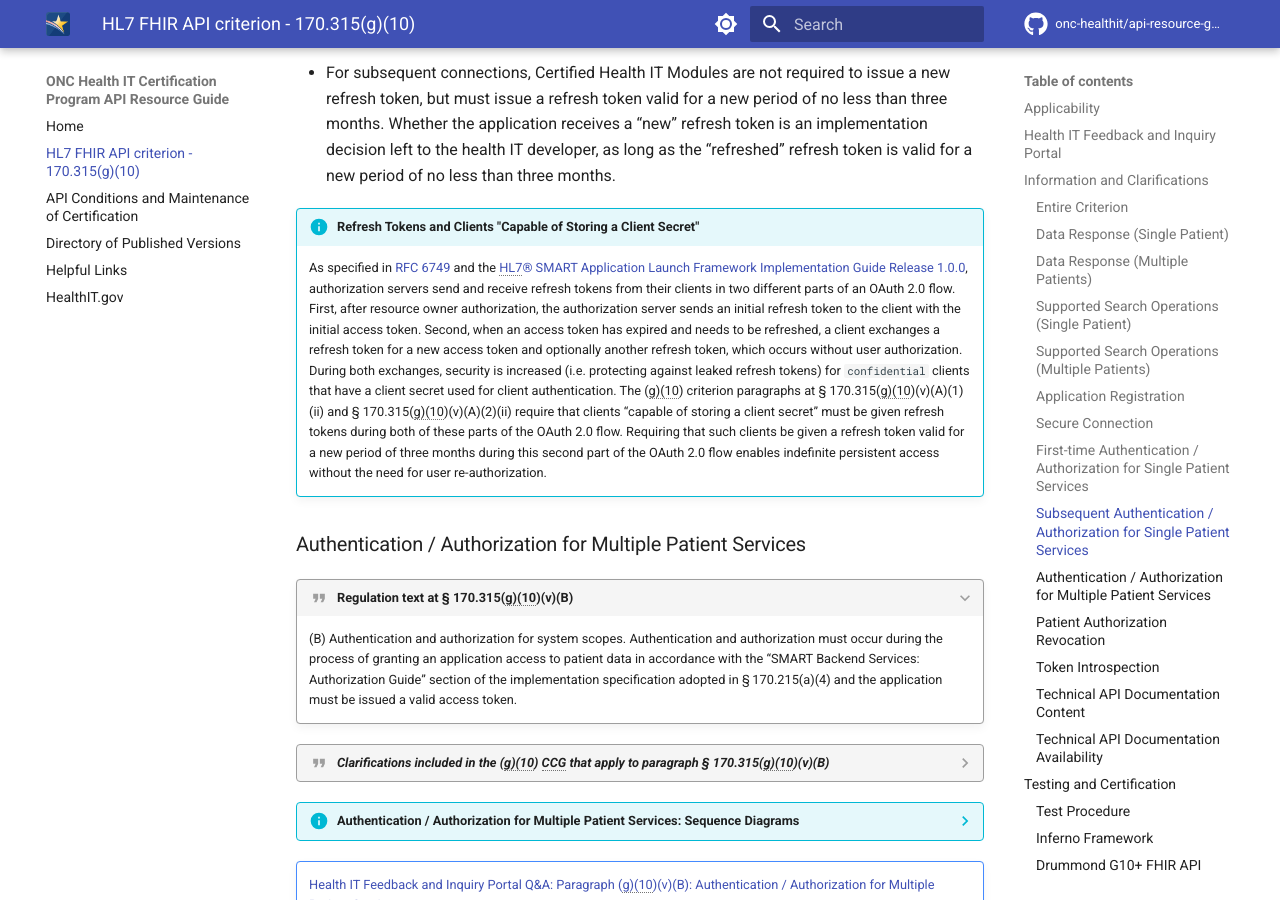
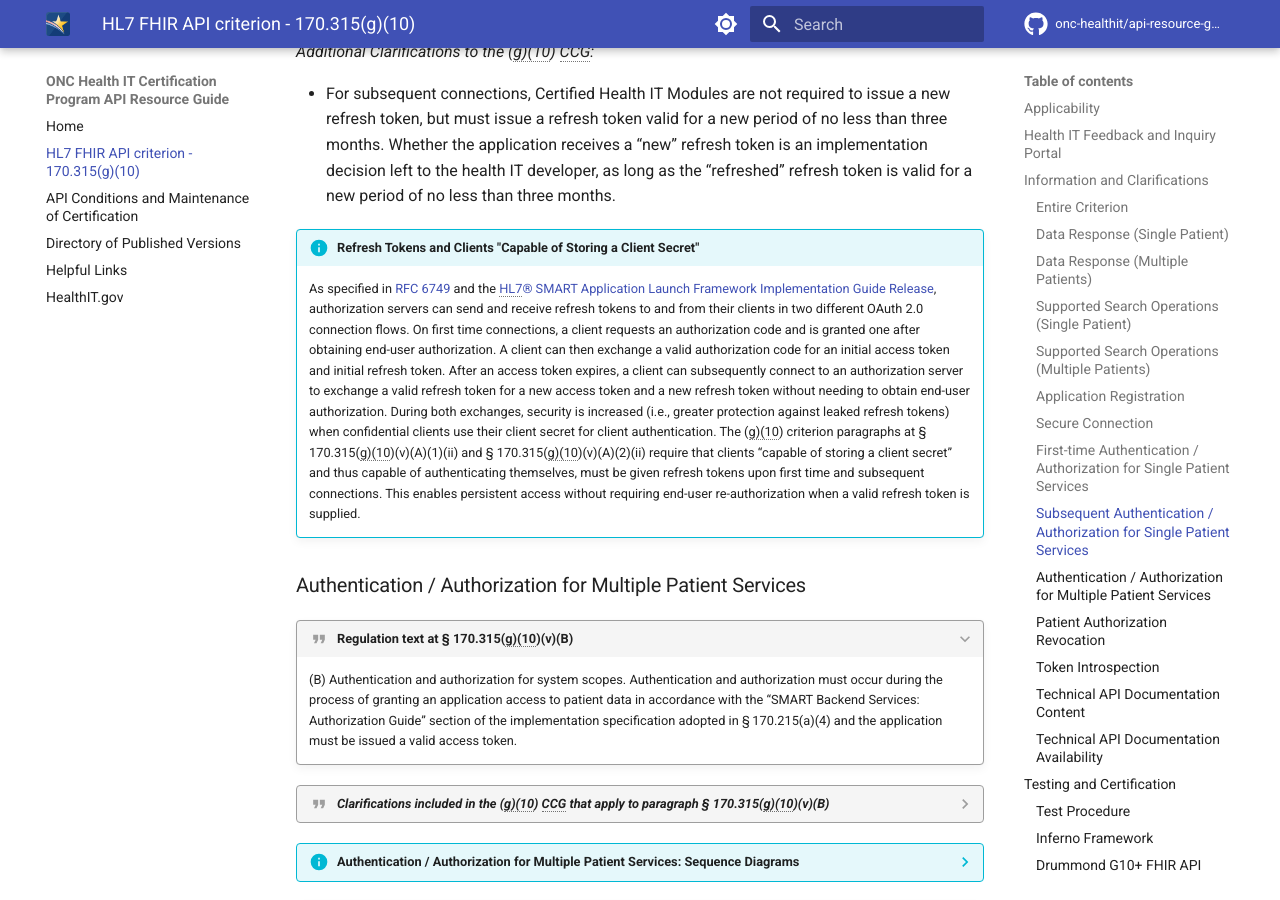
Before and after one commit to onc-healthit/api-resource-guide, an MkDocs documentation site: the page built from docs/g10-criterion.md, in a window 1280 px wide and 900 px high, scrolled down 6591 px. Built offline with MkDocs 1.6.1 and Material for MkDocs 9.7.7, drawn with Linux system fonts in a browser that asks for light colours; comment, search, counter and statistics services are not loaded; the version menu is left out; some of the changed text lies outside the part shown.

Commit message:
better language

```diff
--- a/docs/g10-criterion.md
+++ b/docs/g10-criterion.md
@@ -293,7 +293,7 @@
 - Implementers of § 170.315(g)(10)-certified Health IT Modules should be mindful of <a target = "_blank" href = "https://www.ecfr.gov/cgi-bin/text-idx?SID=034c12732e5cb9328303ecdf94ecde87&mc=true&tpl=/ecfrbrowse/Title45/45cfr171_main_02.tpl">information blocking provisions</a> applicable to them and that requiring patients to reauthenticate and re-authorize at a high frequency could inhibit patient access and implicate information blocking.
 
 !!! info "Refresh Tokens for Native Applications"
-    As specified in <a target = "_blank" href = "https://tools.ietf.org/html/rfc6749">RFC 6749</a> and the <a target = "_blank" href = "https://hl7.org/fhir/smart-app-launch/1.0.0/">HL7® SMART Application Launch Framework Implementation Guide Release 1.0.0</a>, some `native` applications are unable to claim they are `confidential`. By definition, these non-confidential `native` applications do not have a `client_secret` to exchange during the client authentication process. However, there are additional methods that non-confidential `native` applications can use to increase refresh token security during “First time connections.” Methods like Proof Key for Code Exchange (PKCE), the use of application-claimed, private-use Uniform Resource Identifier (URI) schemes as redirect URIs, and utilizing on device secure storage techniques to securely store the refresh token can increase the security of an initial refresh token. Methods like these ensure that an authorization server issues initial access and refresh tokens to the correct corresponding authorized application. The paragraph in § 170.315(g)(10)(v)(A)(1)(iii) requires that Health IT Modules provide support for the issuance of an initial refresh token to `native` applications capable of securing a refresh token.
+    As specified in <a target = "_blank" href = "https://tools.ietf.org/html/rfc6749">RFC 6749</a> and the <a target = "_blank" href = "http://hl7.org/fhir/smart-app-launch/">HL7® SMART Application Launch Framework Implementation Guide</a>, some `native` applications are unable to claim they are `confidential`. By definition, these non-confidential native applications do not have a `client_secret` and thus cannot authenticate with the authorization server when receiving access and refresh tokens. However, there are additional methods that non-confidential native applications can use to increase refresh token security during “First time connections.” Methods like Proof Key for Code Exchange (PKCE), the use of application-claimed, private-use Uniform Resource Identifier (URI) schemes as redirect URIs, and utilizing on device secure storage techniques to securely store the refresh token can increase the security of an initial refresh token. Methods like these ensure that an authorization server issues initial access and refresh tokens to the correct corresponding authorized application. The paragraph in § 170.315(g)(10)(v)(A)(1)(iii) requires that Health IT Modules provide support for the issuance of an initial refresh token to native applications capable of securing a refresh token.
 
 !!! tip "OAuth Implementation Presentations"
 	:material-video: Below is a list of presentations that can be used by Certified Health IT Developers to kick-start their OAuth implementations.
@@ -337,7 +337,7 @@
 new period of no less than three months.
 
 !!! info "Refresh Tokens and Clients "Capable of Storing a Client Secret""
-    As specified in <a target = "_blank" href = "https://tools.ietf.org/html/rfc6749">RFC 6749</a> and the <a target = "_blank" href = "http://hl7.org/fhir/smart-app-launch/">HL7® SMART Application Launch Framework Implementation Guide Release 1.0.0</a>, authorization servers send and receive refresh tokens from their clients in two different parts of an OAuth 2.0 flow. First, after resource owner authorization, the authorization server sends an initial refresh token to the client with the initial access token. Second, when an access token has expired and needs to be refreshed, a client exchanges a refresh token for a new access token and optionally another refresh token, which occurs without user authorization. During both exchanges, security is increased (i.e. protecting against leaked refresh tokens) for `confidential` clients that have a client secret used for client authentication. The (g)(10) criterion paragraphs at § 170.315(g)(10)(v)(A)(1)(ii) and § 170.315(g)(10)(v)(A)(2)(ii) require that clients “capable of storing a client secret” must be given refresh tokens during both of these parts of the OAuth 2.0 flow. Requiring that such clients be given a refresh token valid for a new period of three months during this second part of the OAuth 2.0 flow enables indefinite persistent access without the need for user re-authorization.
+    As specified in <a target = "_blank" href = "https://tools.ietf.org/html/rfc6749">RFC 6749</a> and the <a target = "_blank" href = "http://hl7.org/fhir/smart-app-launch/">HL7® SMART Application Launch Framework Implementation Guide Release</a>, authorization servers can send and receive refresh tokens to and from their clients in two different OAuth 2.0 connection flows. On first time connections, a client requests an authorization code and is granted one after obtaining end-user authorization. A client can then exchange a valid authorization code for an initial access token and initial refresh token.  After an access token expires, a client can subsequently connect to an authorization server to exchange a valid refresh token for a new access token and a new refresh token without needing to obtain end-user authorization. During both exchanges, security is increased (i.e., greater protection against leaked refresh tokens) when confidential clients use their client secret for client authentication. The (g)(10) criterion paragraphs at § 170.315(g)(10)(v)(A)(1)(ii) and § 170.315(g)(10)(v)(A)(2)(ii) require that clients “capable of storing a client secret” and thus capable of authenticating themselves, must be given refresh tokens upon first time and subsequent connections. This enables persistent access without requiring end-user re-authorization when a valid refresh token is supplied.
 
 ### Authentication / Authorization for Multiple Patient Services
 ???+ quote "**Regulation text at § 170.315(g)(10)(v)(B)**"
```
